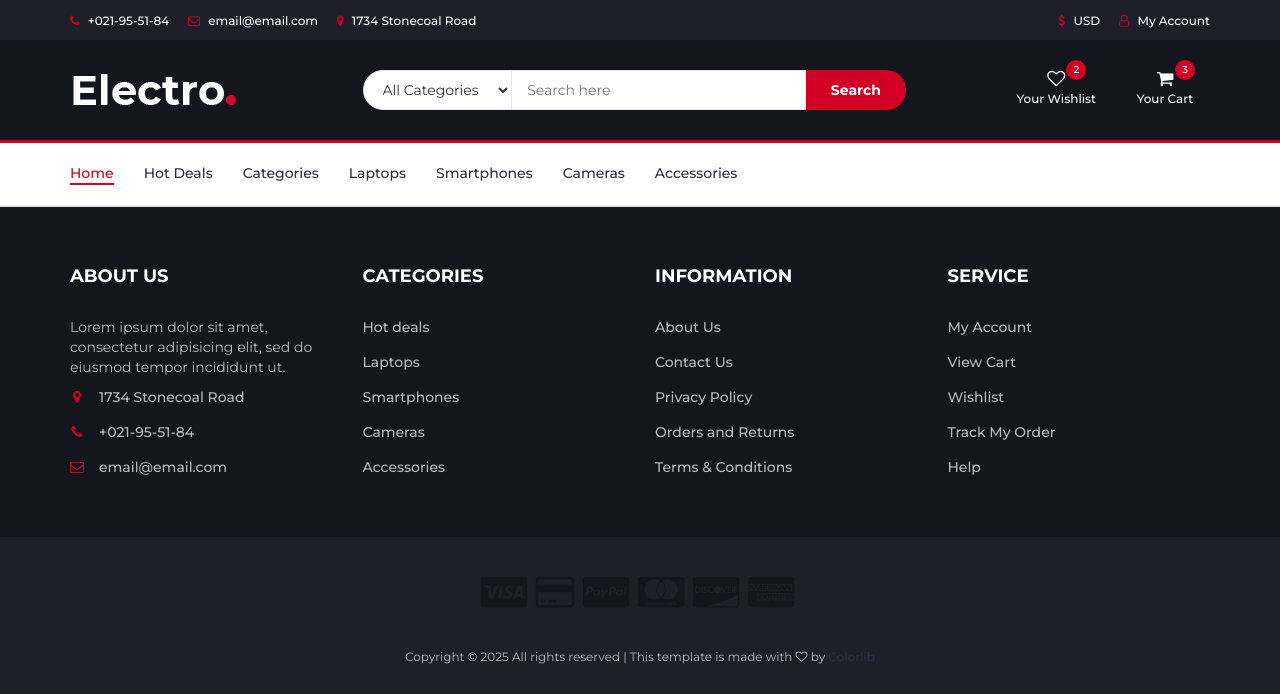
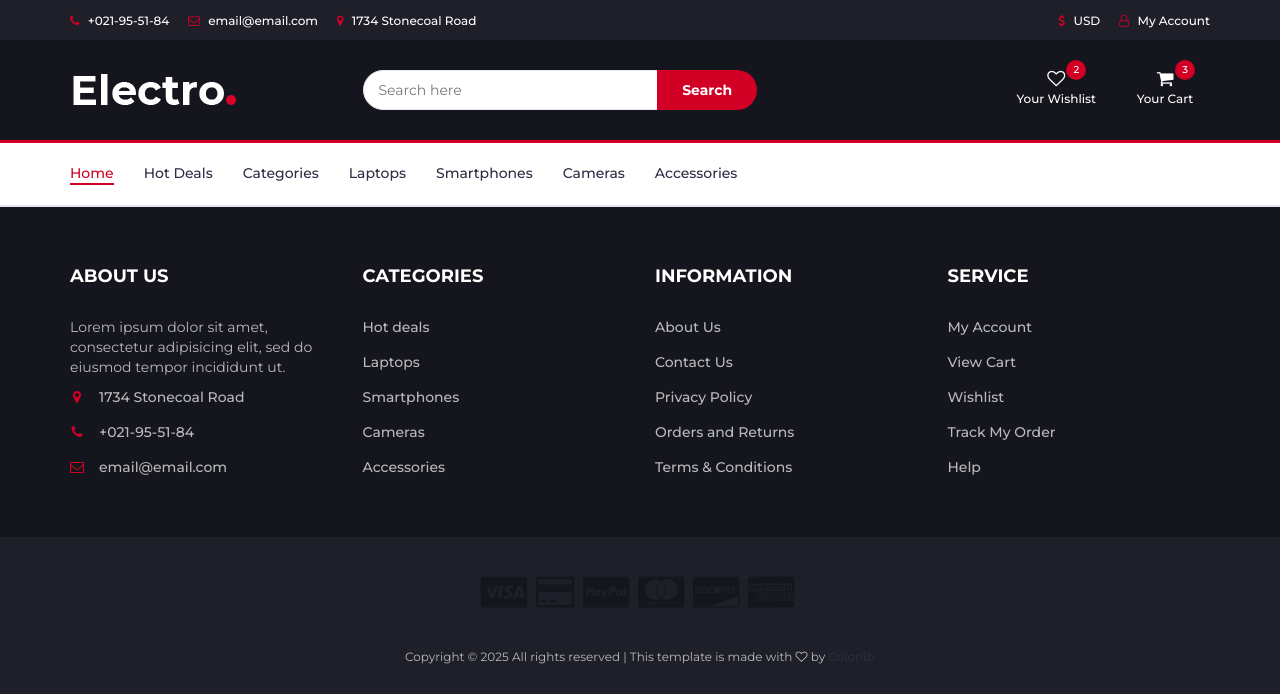
Before and after one commit to Newakk2804/techshop, a Django app: template store/templates/store/base.html in a window 1280 px wide. Shown: the top 694 px of the page. Run offline with Django 3.2, Linux system fonts and the light colour scheme; the template is opened without the code that fills it, so the values that code supplies are empty; some libraries are stand-ins or nearby versions.

Commit message:
updated search field in html template

```diff
--- a/store/static/css/style.css
+++ b/store/static/css/style.css
@@ -477,6 +477,7 @@ textarea.input {
 .header-search form .input {
   width: calc(100% - 260px);
   margin-right: -4px;
+  border-radius: 40px 0 0 40px;
 }
 
 .header-search form .search-btn {
--- a/store/templates/store/components/_header.html
+++ b/store/templates/store/components/_header.html
@@ -46,11 +46,11 @@
         <div class="col-md-6">
           <div class="header-search">
             <form>
-              <select class="input-select">
+              {% comment %} <select class="input-select">
                 <option value="0">All Categories</option>
                 <option value="1">Category 01</option>
                 <option value="1">Category 02</option>
-              </select>
+              </select> {% endcomment %}
               <input class="input" placeholder="Search here" />
               <button class="search-btn">Search</button>
             </form>
```
